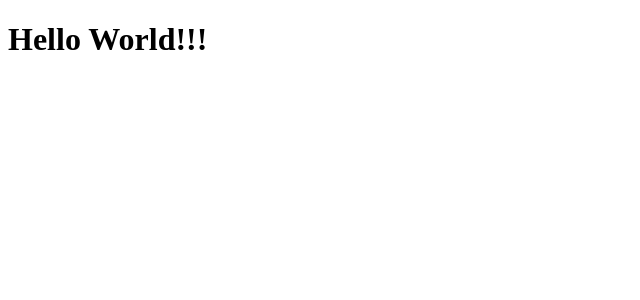
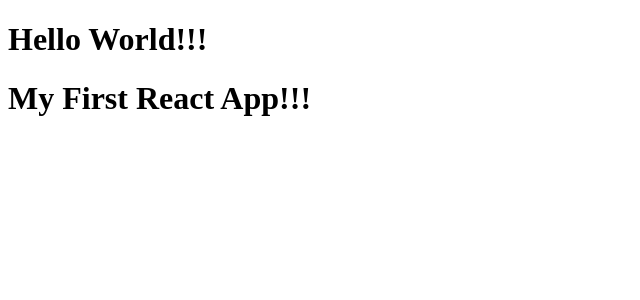
Before and after one commit to chalscc/React-Counter, a React (Vite) app: page / in a window 1280 px wide. Shown: the top 300 px of the page, without its empty margins (0-640 px from the left). Built offline with nearby package versions, Linux system fonts and the light colour scheme.

Commit message:
Test nuevo componente

```diff
--- /dev/null
+++ b/src/FirstApp.jsx
@@ -0,0 +1,3 @@
+const FirstApp = () => <h1>My First React App!!!</h1>
+
+export default FirstApp;
--- a/src/main.jsx
+++ b/src/main.jsx
@@ -1,9 +1,12 @@
 import React from 'react'
 import ReactDOM from 'react-dom/client'
+
 import HelloWorldApp from './HelloWorldApp'
+import FirstApp from './FirstApp'
 
 ReactDOM.createRoot(document.getElementById('root')).render(
     <React.StrictMode>
         <HelloWorldApp />
+        <FirstApp />
     </React.StrictMode>
 )
```
